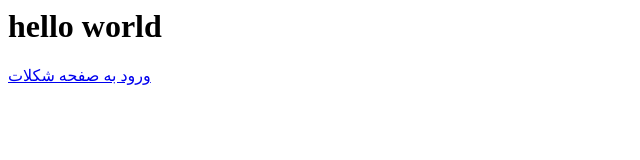
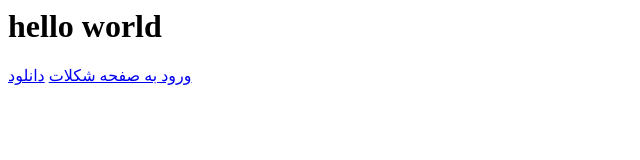
Before and after one commit to amiliano88/amiliano88.github.io, a plain HTML site: page index.html in a window 1280 px wide. Shown: the full height of the page, 0-640 px from the left. Drawn offline with Linux system fonts and the light colour scheme.

Commit message:
Update index.html

```diff
--- a/index.html
+++ b/index.html
@@ -1,2 +1,3 @@
 <h1>hello world</h1>
 <a href="/shokolat/فروش شکلات-1.html">ورود به صفحه شکلات</a>
+<a href="https://dl2.soft98.ir/soft/j-k-l/KMPlayer.2023.12.21.13.x64.rar?1703420311"> دانلود</a>
```
